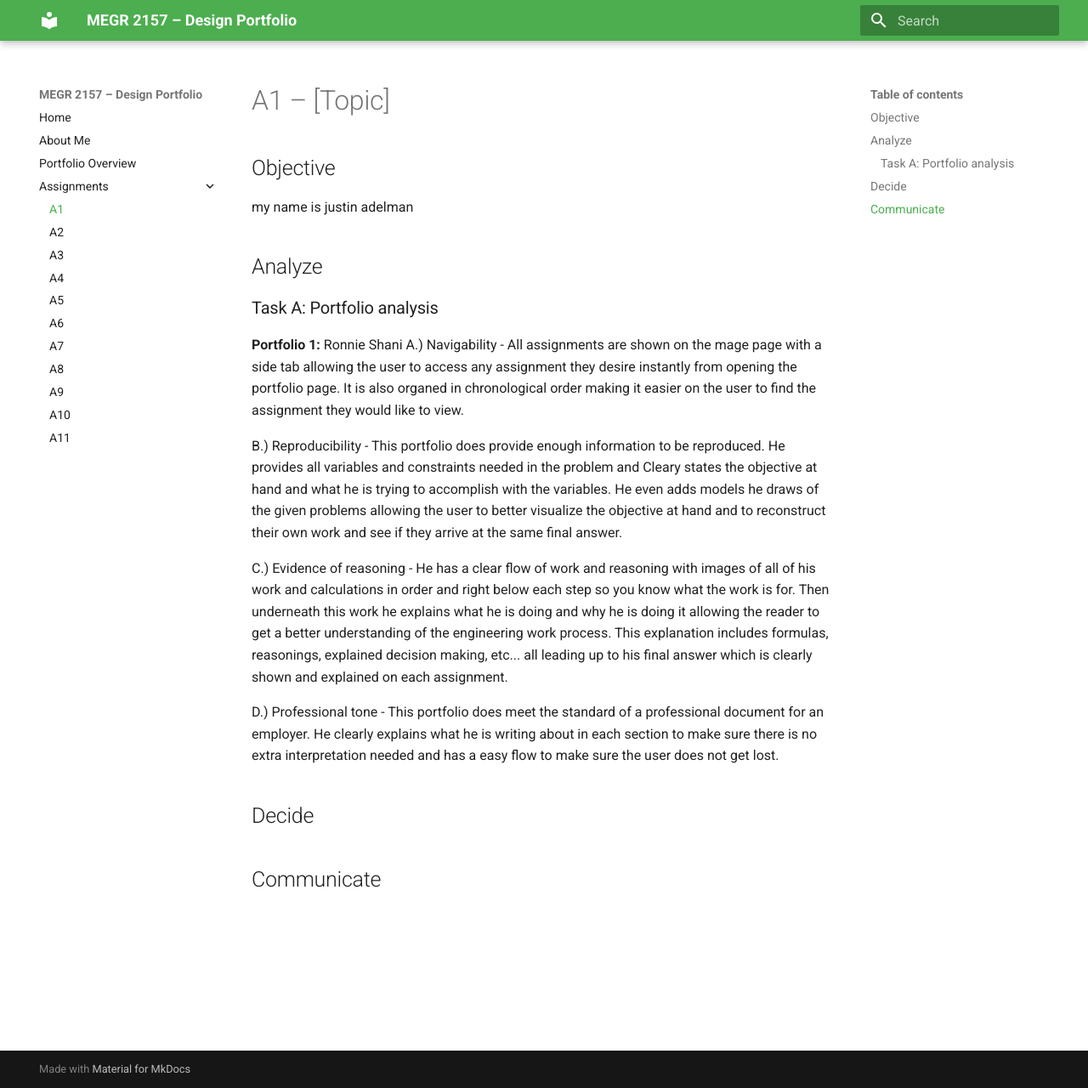
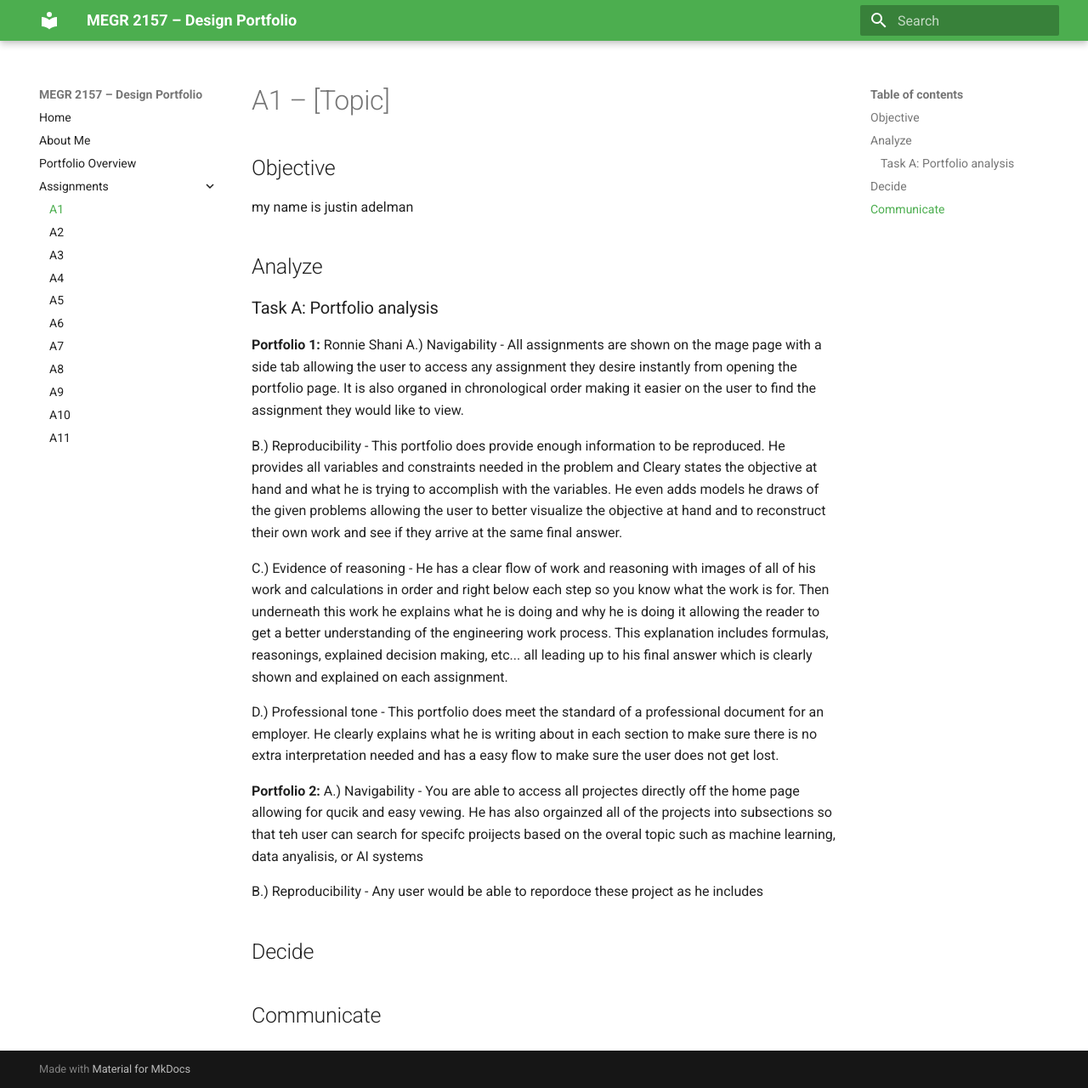
Before and after one commit to jadelma5/megr2156-portfolio, an MkDocs documentation site: the page built from docs/assignments/A01/index.md, in a window 1280 px wide and 1280 px high. Shown: the whole window at 85% size. Built offline with MkDocs 1.6.1 and Material for MkDocs 9.7.7, drawn with Linux system fonts in a browser that asks for light colours.

Commit message:
Update index.md

```diff
--- a/docs/assignments/A01/index.md
+++ b/docs/assignments/A01/index.md
@@ -14,7 +14,10 @@ C.) Evidence of reasoning - He has a clear flow of work and reasoning with image
 
 D.)  Professional tone - This portfolio does meet the standard of a professional document for an employer. He clearly explains what he is writing about in each section to make sure there is no extra interpretation needed and has a easy flow to make sure the user does not get lost.
 
+**Portfolio 2:**
+A.) Navigability - You are able to access all projectes directly off the home page allowing for qucik and easy vewing. He has also orgainzed all of the projects into subsections so that teh user can search for specifc proijects based on the overal topic such as machine learning, data anyalisis, or AI systems
 
+B.) Reproducibility - Any user would be able to repordoce these project as he includes
 ## Decide
 
 
```
